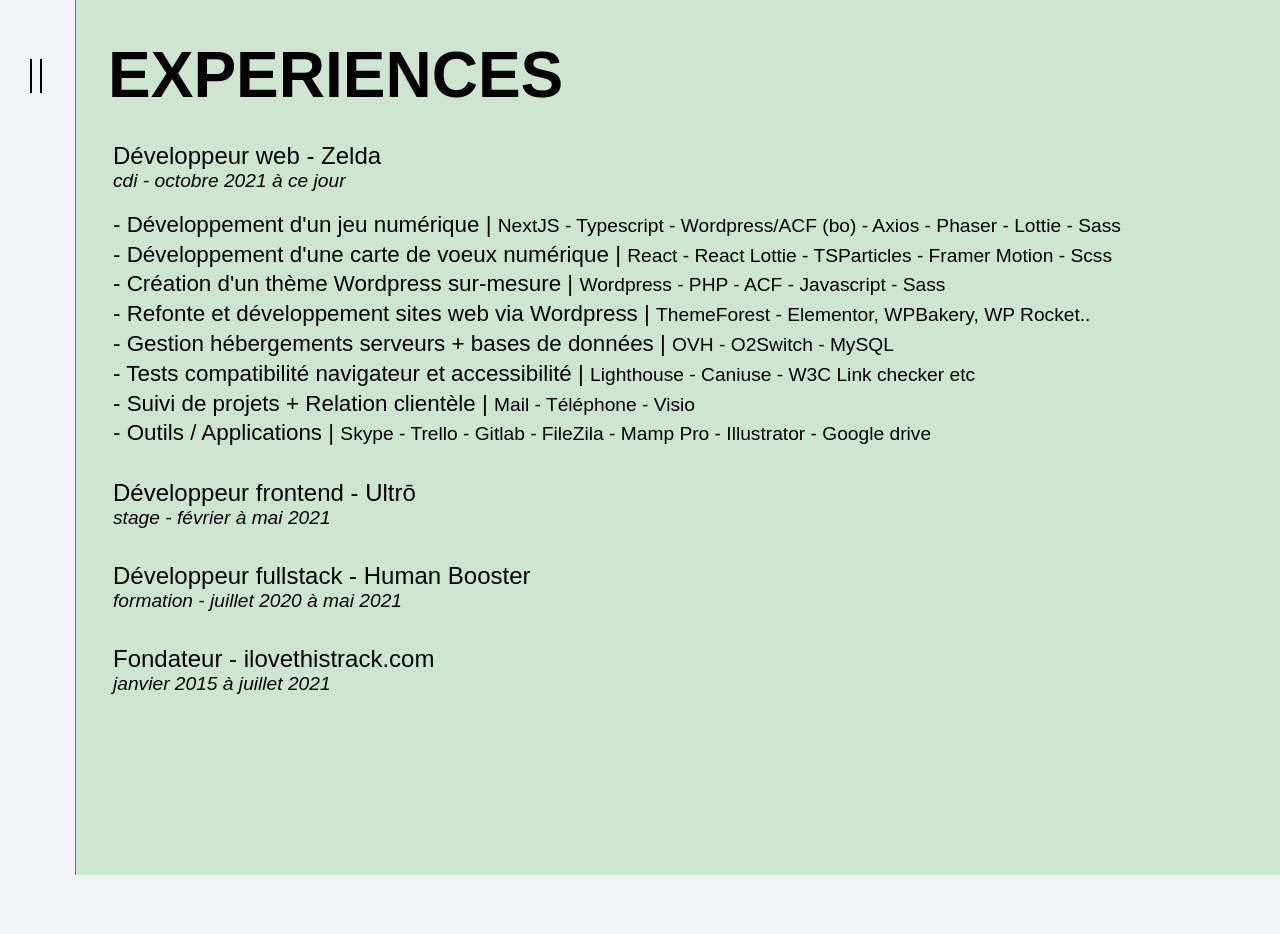
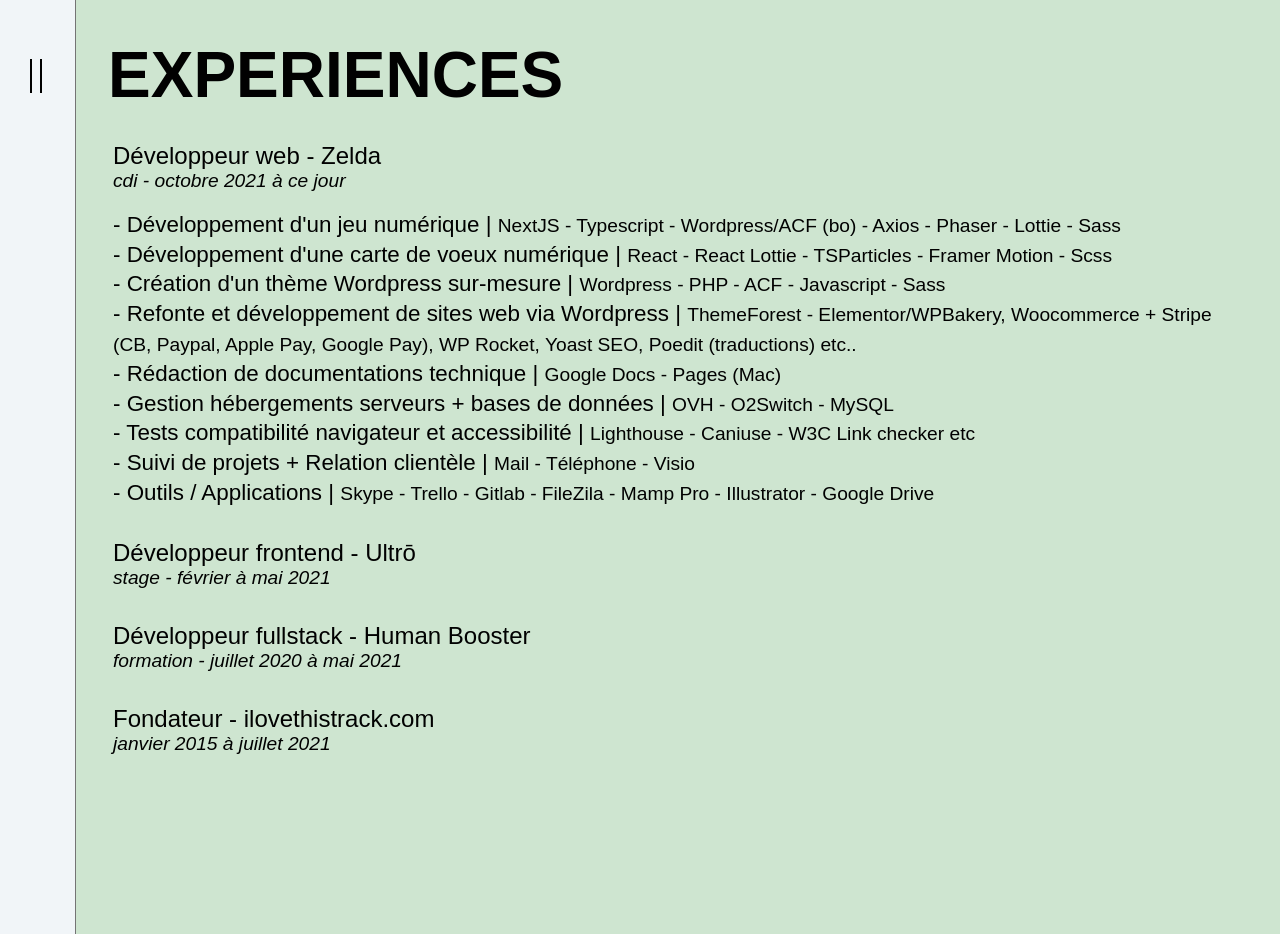
Before and after one commit to idrissdiakite/portfolio-react, a React (Create React App) app: page /experiences in a window 1280 px wide. Before the commit the page ends 875 px from the top, so only its background shows below. Built offline with nearby package versions, Linux system fonts and the light colour scheme; a web font is replaced by a local one.

Commit message:
update jobs

```diff
--- a/src/components/Jobs/index.jsx
+++ b/src/components/Jobs/index.jsx
@@ -20,8 +20,10 @@ const jobs = [
         <span>React - React Lottie - TSParticles - Framer Motion - Scss </span>
         <br />- Création d'un thème Wordpress sur-mesure |{" "}
         <span>Wordpress - PHP - ACF - Javascript - Sass</span>
-        <br />- Refonte et développement sites web via Wordpress |{" "}
-        <span>ThemeForest - Elementor, WPBakery, WP Rocket..</span>
+        <br />- Refonte et développement de sites web via Wordpress |{" "}
+        <span>ThemeForest - Elementor/WPBakery, Woocommerce + Stripe (CB, Paypal, Apple Pay, Google Pay), WP Rocket, Yoast SEO, Poedit (traductions) etc..</span>
+        <br />- Rédaction de documentations technique |{" "}
+        <span>Google Docs - Pages (Mac)</span>
         <br />- Gestion hébergements serveurs + bases de données |{" "}
         <span>OVH - O2Switch - MySQL</span>
         <br />- Tests compatibilité navigateur et accessibilité |{" "}
@@ -30,7 +32,7 @@ const jobs = [
         <span>Mail - Téléphone - Visio</span> <br />- Outils / Applications |{" "}
         <span>
           Skype - Trello - Gitlab - FileZila - Mamp Pro - Illustrator - Google
-          drive
+          Drive
         </span>
       </p>
     ),
```
